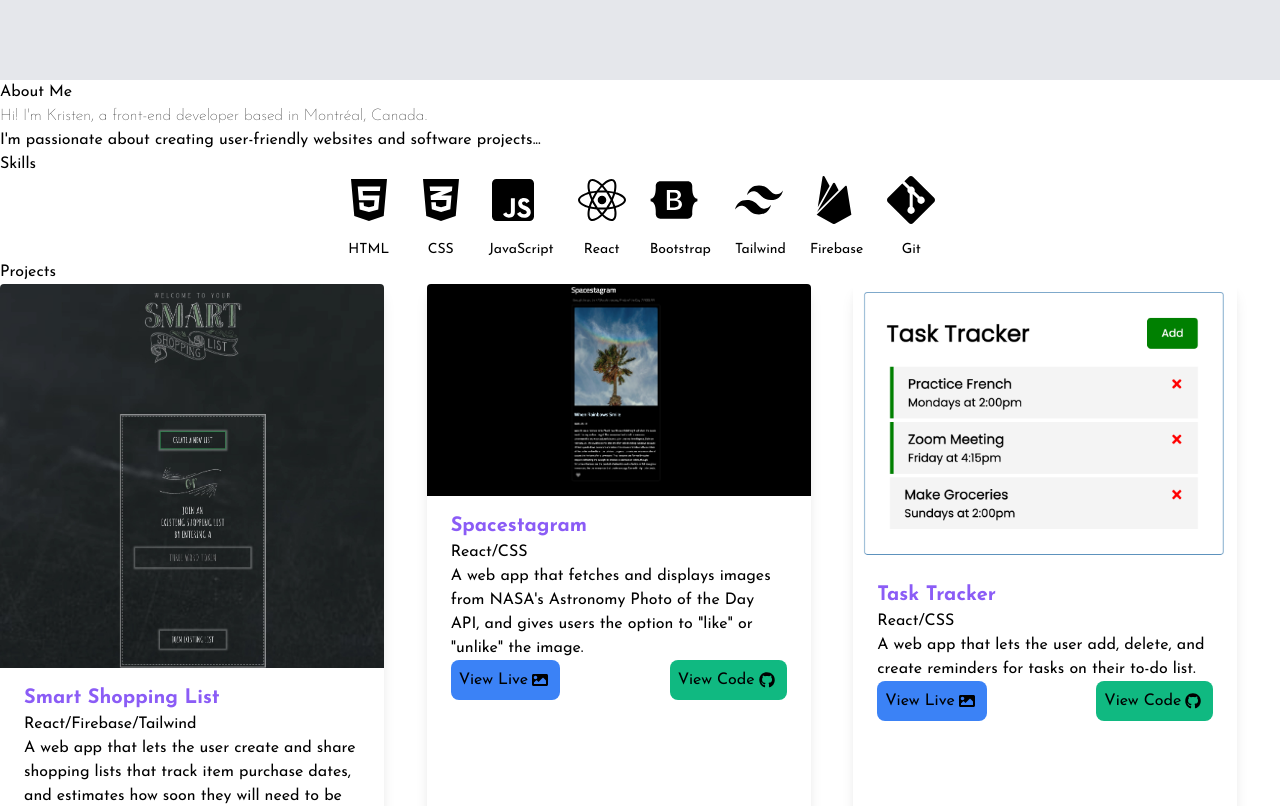
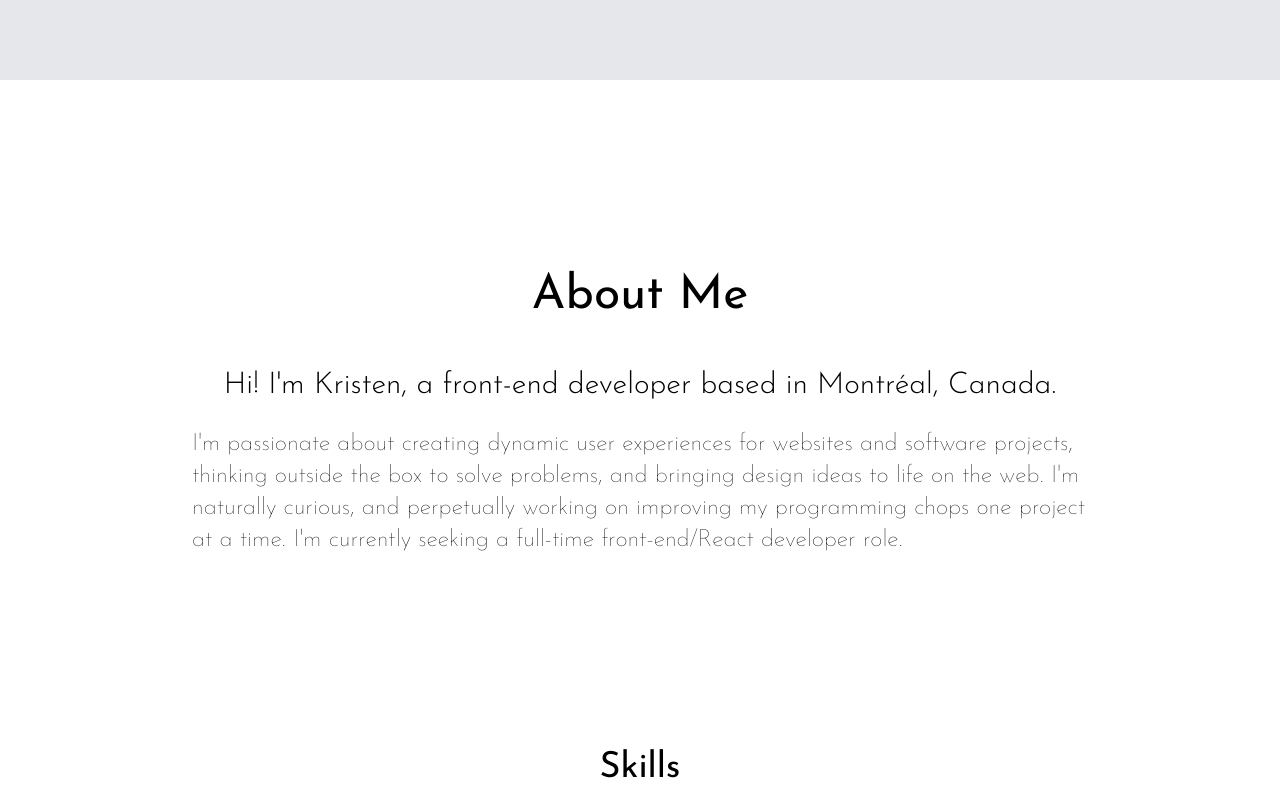
Before and after one commit to k-monnik/react-portfolio, a React (Create React App) app: page / in a window 1280 px wide. Shown: the part 760-1566 px from the top of the page. Built offline with nearby package versions, Linux system fonts and the light colour scheme.

Commit message:
add initial styling to About component

```diff
--- a/src/components/About.js
+++ b/src/components/About.js
@@ -11,11 +11,15 @@ import { SiTailwindcss, SiFirebase, SiGit } from "react-icons/si";
 
 const About = () => {
     return (
-        <div id="about">
-            <h1 className='font-regular'>About Me</h1>
-            <p className='font-thin'>Hi! I'm Kristen, a front-end developer based in Montréal, Canada.</p>
-            <p>I'm passionate about creating user-friendly websites and software projects...</p>
-            <h2>Skills</h2>
+        <div id="about" className='h-screen'>
+            <h1 className='mt-48 mb-12 font-regular text-5xl flex justify-center content-center'>About Me</h1>
+            <div className='container mx-auto md:max-w-4xl '>
+                <p className='m-6 font-light text-3xl flex justify-center'>Hi! I'm Kristen, a front-end developer based in Montréal, Canada.</p>
+                <p className='mb-48 font-thin text-2xl flex justify-center'>I'm passionate about creating dynamic user experiences for websites and software projects, thinking outside the box to solve problems, and bringing design ideas to life on the web.
+                    I'm naturally curious, and perpetually working on improving my programming chops one project at a time. I'm currently seeking a full-time front-end/React developer role.</p>
+            </div>
+
+            <h2 className='m-12 font-regular text-4xl flex justify-center'>Skills</h2>
             <div className='flex flex-row mx-auto justify-center gap-6 text-5xl cursor-pointer'>
                 <div>
                     <FaHtml5 />
```
